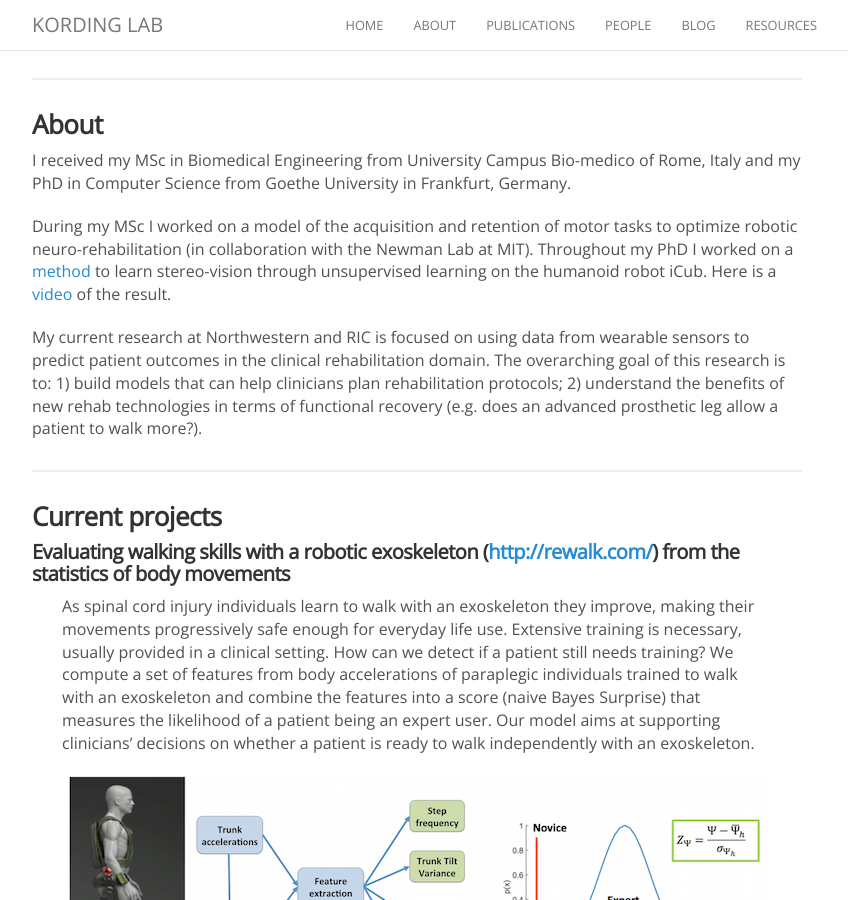
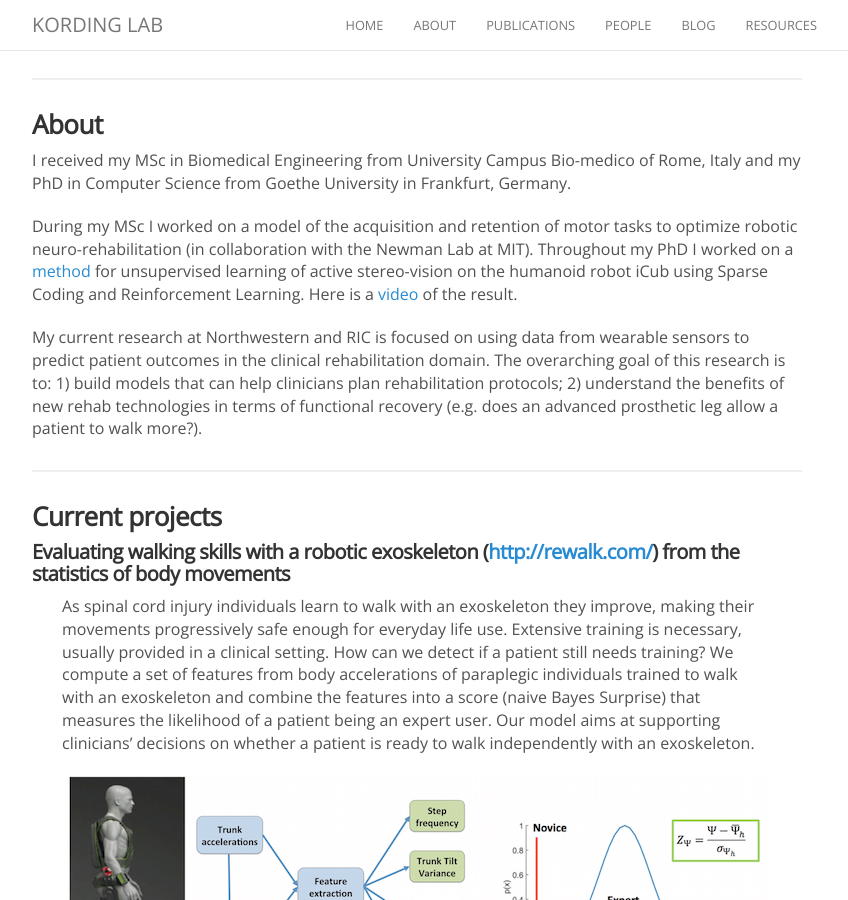
Before and after one commit to KordingLab/KordingLab.github.io, a Jekyll site: the page built from _people/luca_lonini.md, in a window 1280 px wide and 900 px high, scrolled down 468 px. Shown: the whole window, without its empty margins (223-1071 px from the left). Built offline with Jekyll 4.4.1, drawn with Linux system fonts in a browser that asks for light colours; nearby versions of some CDN libraries; comment, search, counter and statistics services are not loaded.

Commit message:
Update luca_lonini.md

```diff
--- a/_people/luca_lonini.md
+++ b/_people/luca_lonini.md
@@ -23,7 +23,7 @@ Chicago IL, 60611
 
 I received my MSc in Biomedical Engineering from University Campus Bio-medico of Rome, Italy and my PhD in Computer Science from Goethe University in Frankfurt, Germany.
 
-During my MSc I worked on a model of the acquisition and retention of motor tasks to optimize robotic neuro-rehabilitation (in collaboration with the Newman Lab at MIT). Throughout my PhD I worked on a [method](http://www.ncbi.nlm.nih.gov/pmc/articles/PMC3819528/) to learn stereo-vision through unsupervised learning on the humanoid robot iCub. Here is a [video](https://www.youtube.com/watch?v=BuA6OU2VdhE&feature=youtu.be) of the result.
+During my MSc I worked on a model of the acquisition and retention of motor tasks to optimize robotic neuro-rehabilitation (in collaboration with the Newman Lab at MIT). Throughout my PhD I worked on a [method](http://www.ncbi.nlm.nih.gov/pmc/articles/PMC3819528/) for unsupervised learning of active stereo-vision on the humanoid robot iCub using Sparse Coding and Reinforcement Learning. Here is a [video](https://www.youtube.com/watch?v=BuA6OU2VdhE&feature=youtu.be) of the result.
 
 My current research at Northwestern and RIC is focused on using data from wearable sensors to predict patient outcomes in the clinical rehabilitation domain. The overarching goal of this research is to: 1) build models that can help clinicians plan rehabilitation protocols; 2) understand the benefits of new rehab technologies in terms of functional recovery (e.g. does an advanced prosthetic leg allow a patient to walk more?).
 
```
